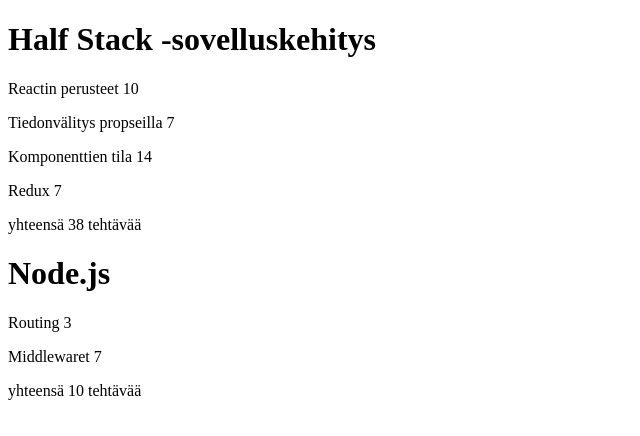
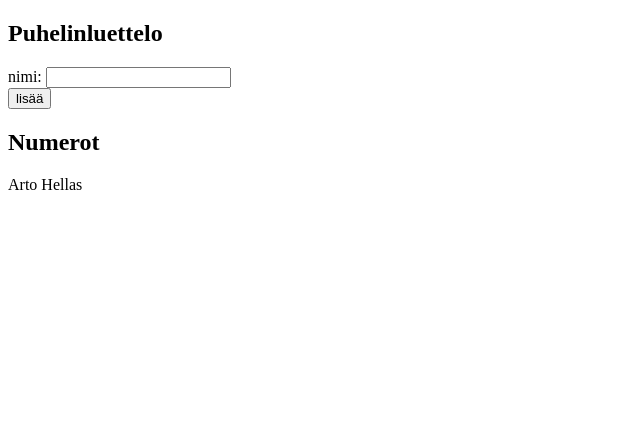
Before and after one commit to vakiovale/CS-course-fs2, a React (Create React App) app: page / in a window 1280 px wide. Shown: the top 436 px of the page, without its empty margins (0-640 px from the left). Built offline with nearby package versions, Linux system fonts and the light colour scheme.

Commit message:
Adding names to contacts

```diff
--- /dev/null
+++ b/src/components/App.js
@@ -0,0 +1,50 @@
+import React from 'react'
+
+class App extends React.Component {
+  constructor(props) {
+    super(props)
+    this.state = {
+      persons: [
+        { name: 'Arto Hellas' }
+      ],
+      newName: ''
+    }
+  }
+
+  addContact = (event) => {
+    event.preventDefault()
+    const name = this.state.newName
+    console.log(name)
+
+    const newPerson = { name: name }
+    const persons = this.state.persons
+    persons.push(newPerson)
+
+    this.setState({ persons: persons })
+  }
+
+  handleNameChange = (event) => {
+    console.log(event.target.value)
+    this.setState({ newName: event.target.value })
+  }
+
+  render() {
+    return (
+      <div>
+        <h2>Puhelinluettelo</h2>
+        <form onSubmit={this.addContact}>
+          <div>
+            nimi: <input value={this.state.newName} onChange={this.handleNameChange} />
+          </div>
+          <div>
+            <button type="submit">lisää</button>
+          </div>
+        </form>
+        <h2>Numerot</h2>
+        {this.state.persons.map(person => <p key={person.name}>{person.name}</p>)}
+      </div>
+    )
+  }
+}
+
+export default App
--- a/src/index.js
+++ b/src/index.js
@@ -1,58 +1,6 @@
 import React from 'react'
 import ReactDOM from 'react-dom'
-import Kurssi from './components/Kurssi'
-
-const App = () => {
-  const kurssit = [
-    {
-      nimi: 'Half Stack -sovelluskehitys',
-      osat: [
-        {
-          nimi: 'Reactin perusteet',
-          tehtavia: 10,
-          id: 1
-        },
-        {
-          nimi: 'Tiedonvälitys propseilla',
-          tehtavia: 7,
-          id: 2
-        },
-        {
-          nimi: 'Komponenttien tila',
-          tehtavia: 14,
-          id: 3
-        },
-        {
-          nimi: 'Redux',
-          tehtavia: 7,
-          id: 4
-        }
-      ]
-    },
-    {
-      nimi: 'Node.js',
-      id: 2,
-      osat: [
-        {
-          nimi: 'Routing',
-          tehtavia: 3,
-          id: 1
-        },
-        {
-          nimi: 'Middlewaret',
-          tehtavia: 7,
-          id: 2
-        }
-      ]
-    }
-  ]
-
-  return (
-    <div>
-      {kurssit.map(kurssi => <Kurssi kurssi={kurssi} />)}
-    </div>
-  )
-}
+import App from './components/App'
 
 ReactDOM.render(
   <App />,
```
